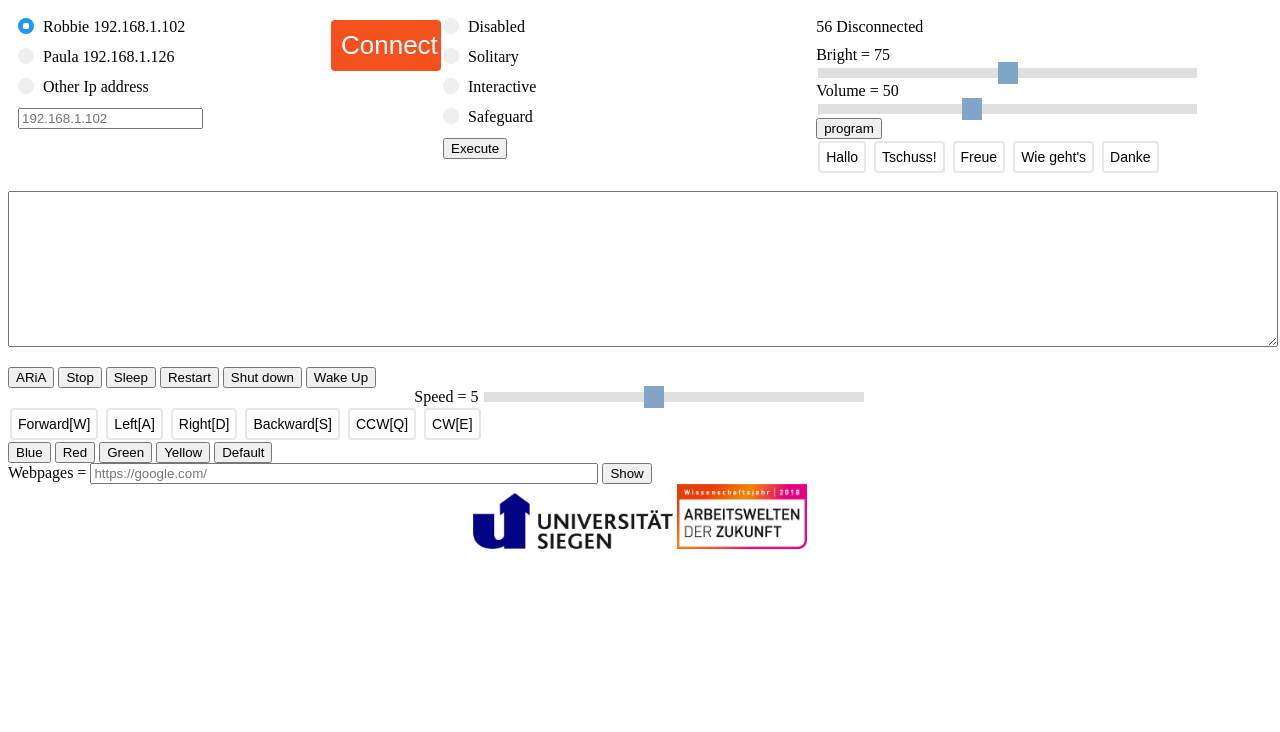
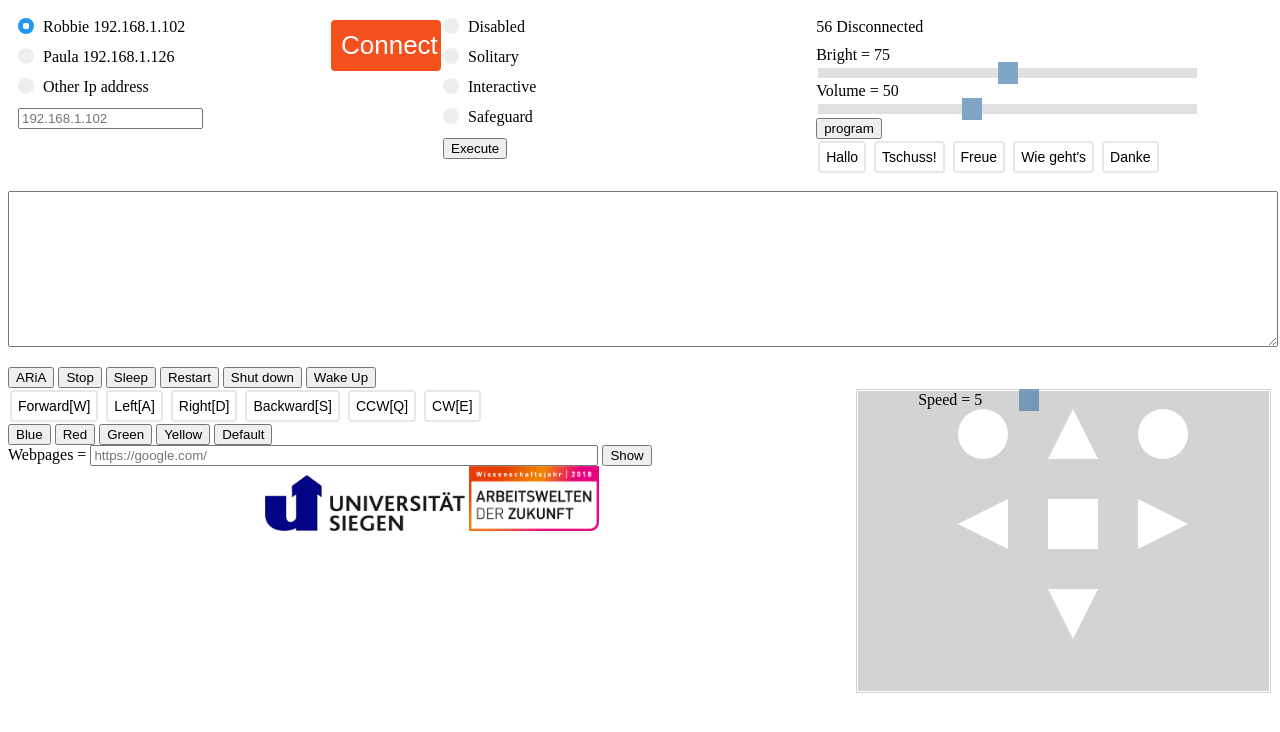
Before and after one commit to mehrboed/Pepper_Webpage, a plain HTML site: page index.html in a window 1280 px wide. Drawn offline with Linux system fonts and the light colour scheme.

Commit message:
Quick update: navigation part improved

```diff
--- a/index.html
+++ b/index.html
@@ -118,13 +118,30 @@
 
 		</div>
 
-		<div class = "speedbar" style = "text-align:center">
-			<div colspan = "2">
+
+
+		<div class="playIcons">
+			<div class="playContainer" >
+				<div  >
+
 				Speed =
 				<label  id = "lblSpeed"></label>
 				<input type = "range" min = "1" max = "10" value = "5" class = "slider" id = "myRangeSpeed">
 			</div>
+				<div class="upclass" >
+					<div class="circle" type = "button" id="btn-ccw"></div>
+					<div class="triangle-up" type = "button" id="btn-forward"></div>
+					<div class="circle" type = "button" id="btn-cw" ></div>
+				</div>
+				<div class="nextPriviuse" >
+				<div class="triangle-left" type = "button" id="btn-left"></div>
+				<div class="squre" ></div>
+				<div class="triangle-right" type = "button" id="btn-right"></div>
+				</div>
+				<div class="downArrow" type = "button" id="btn-backward"></div>
+			</div>
 		</div>
+
 
 		<div class = "navigations">
 			<div colspan = "2">
--- a/pep.css
+++ b/pep.css
@@ -187,3 +187,79 @@
 	border-radius: 30%;
 	background: white;
 }
+
+.playIcons{
+	float: right;
+	height: 300px;
+	width: 32.5%;
+    background-color: #D3D3D3;
+	border-color:#fff;
+	border-style: double;
+}
+
+.circle{
+    margin-left: 40px;
+    float: left;
+	cursor: pointer;
+
+    height: 50px;
+    width: 50px;
+    border-radius: 50px;
+    background-color: #fff;
+}
+.triangle-up {
+    margin-left: 40px;
+    cursor: pointer;
+    float: left;
+	width: 0;
+	height: 0;
+	border-left: 25px solid transparent;
+	border-right: 25px solid transparent;
+    border-bottom: 50px solid #fff;
+}
+.triangle-left {
+    margin-top: 40px;
+    margin-left: 40px;
+    cursor: pointer;
+    float: left;
+	width: 0;
+	height: 0;
+	border-top: 25px solid transparent;
+	border-bottom: 25px solid transparent;
+    border-right: 50px solid #fff;
+}
+.triangle-right {
+    margin-top: 40px;
+    margin-left: 40px;
+    cursor: pointer;
+    float: left;
+	width: 0;
+	height: 0;
+	border-top: 25px solid transparent;
+	border-bottom: 25px solid transparent;
+    border-left: 50px solid #fff;
+}
+.squre {
+    cursor: pointer;
+    margin-top: 40px;
+    margin-left: 40px;
+    float: left;
+    height: 50px;
+    width: 50px;
+    background-color: #fff;
+}
+.playContainer{
+    margin-left: 60px;
+    width: 300px;
+}
+.downArrow {
+    margin-top: 40px;
+    margin-left: 130px;
+    cursor: pointer;
+    float: left;
+	width: 0;
+	height: 0;
+	border-left: 25px solid transparent;
+	border-right: 25px solid transparent;
+    border-top: 50px solid #fff;
+}
```
